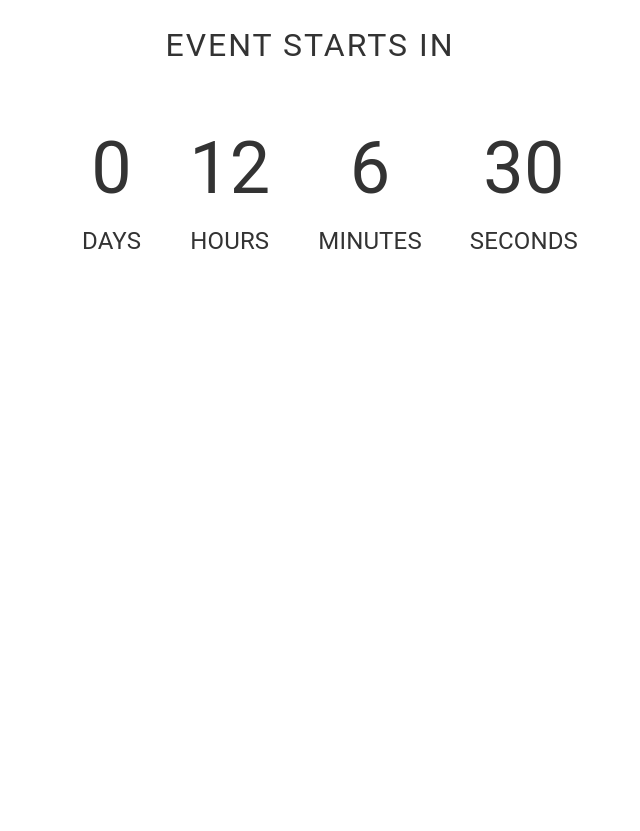
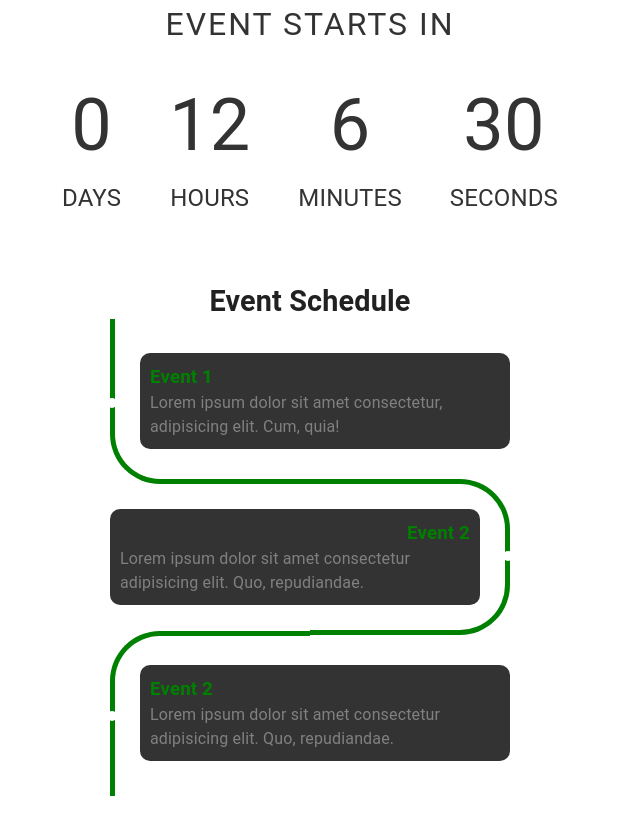
Before and after one commit to HackSlashNITP/hacknitp5.0, a Next.js app: page /timeline in a window 1280 px wide. Shown: the whole page, without its empty margins (330-970 px from the left). Built offline with nearby package versions, Linux system fonts and the light colour scheme.

Commit message:
create timeline page and fixed two global.css issue

```diff
--- /dev/null
+++ b/components/scheduling.js
@@ -0,0 +1,37 @@
+import React from 'react'
+import styles from "../styles/scheduling.module.css"
+
+const Scheduling = () => {
+  return (
+    <section className={styles.main}>
+    <div className={styles.timeline}>
+        <div className={styles.heading}>Event Schedule</div>
+  <div className={styles.outer}>
+    <div className={styles.card}>
+      <div className={styles.info}>
+        <h3 className={styles.title}>Event 1</h3>
+        <p>Lorem ipsum dolor sit amet consectetur, adipisicing elit. Cum, quia! </p>
+      </div>
+    </div>
+
+    <div className={styles.card}>
+      <div className={styles.info}>
+        <h3 className={styles.title}>Event 2</h3>
+        <p>Lorem ipsum dolor sit amet consectetur adipisicing elit. Quo, repudiandae. </p>
+      </div>
+    </div>
+
+    <div className={styles.card}>
+      <div className={styles.info}>
+        <h3 className={styles.title}>Event 2</h3>
+        <p>Lorem ipsum dolor sit amet consectetur adipisicing elit. Quo, repudiandae. </p>
+      </div>
+    </div>
+
+  </div>
+</div>
+</section>
+  )
+}
+
+export default Scheduling
--- a/pages/_app.js
+++ b/pages/_app.js
@@ -5,7 +5,7 @@ import Script from "next/script";
 import { ThemeProvider, createTheme } from "@mui/material";
 import CssBaseline from "@mui/material/CssBaseline";
 
-import "./global.css";
+import '../styles/globals.css';
 
 export default function MyApp(props) {
   const { Component, pageProps } = props;
--- a/pages/global.css
+++ /dev/null
@@ -1,87 +0,0 @@
-@import url("https://fonts.googleapis.com/css2?family=Space+Grotesk:wght@400;500;700&display=swap");
-@import url("https://fonts.googleapis.com/css2?family=Noto+Sans:wght@400;600;700&display=swap");
-@import url("https://fonts.googleapis.com/css2?family=Poppins:wght@400;500;600&display=swap");
-@import url("https://fonts.googleapis.com/css2?family=Lato:wght@400&display=swap");
-@import url("https://fonts.googleapis.com/icon?family=Material+Icons");
-
-@tailwind base;
-@tailwind components;
-@tailwind utilities;
-
-body {
-  @apply leading-[normal] m-0;
-  height: 100vh;
-}
-
-@keyframes fade-in {
-  0% {
-    opacity: 0;
-  }
-  100% {
-    opacity: 1;
-  }
-}
-
-@keyframes fade-in-left {
-  0% {
-    transform: translateX(-50px);
-    opacity: 0;
-  }
-  100% {
-    transform: translateX(0);
-    opacity: 1;
-  }
-}
-
-@keyframes slide-in-top {
-  0% {
-    transform: translateY(-200px);
-    opacity: 0;
-  }
-  100% {
-    transform: translateY(0);
-    opacity: 1;
-  }
-}
-
-@keyframes slide-in-left {
-  0% {
-    transform: translateX(-200px);
-    opacity: 0;
-  }
-  100% {
-    transform: translateX(0);
-    opacity: 1;
-  }
-}
-
-@keyframes slide-in-right {
-  0% {
-    transform: translateX(200px);
-    opacity: 0;
-  }
-  100% {
-    transform: translateX(0);
-    opacity: 1;
-  }
-}
-
-@keyframes scale-up {
-  0% {
-    transform: scale(0.5);
-  }
-  100% {
-    transform: scale(1);
-  }
-}
-
-@keyframes roll-in-left {
-  0% {
-    transform: translateX(-50px) rotate(-540deg);
-    opacity: 0;
-  }
-  100% {
-    transform: translateX(0) rotate(0deg);
-    opacity: 1;
-  }
-}
--- a/pages/timeline.js
+++ b/pages/timeline.js
@@ -1,10 +1,13 @@
 import React from 'react'
 import DigitalCountdown from '../components/digitalCountdown'
+import Scheduling from '../components/scheduling'
+
 
 const timeline = () => {
   return (
     <div>
       <DigitalCountdown/>
+      <Scheduling/>
     </div>
   )
 }
--- a/styles/globals.css
+++ b/styles/globals.css
@@ -1,4 +1,4 @@
-@import url("https://fonts.googleapis.com/css2?family=Space+Grotesk:wght@400;500;700&display=swap");
+/* @import url("https://fonts.googleapis.com/css2?family=Space+Grotesk:wght@400;500;700&display=swap");
 @import url("https://fonts.googleapis.com/css2?family=Lato:wght@400&display=swap");
 @import url("https://fonts.googleapis.com/css2?family=Noto+Sans:wght@400;600;700&display=swap");
 @import url("https://fonts.googleapis.com/css2?family=Poppins:wght@400;500;600&display=swap");
@@ -7,6 +7,12 @@
 @tailwind base;
 @tailwind components;
 @tailwind utilities;
+
+
+* {
+  margin: 0;
+  padding: 0;
+}
 
 body {
   @apply leading-[normal] m-0;
@@ -64,4 +70,103 @@ body {
     transform: translateX(0) rotate(0deg);
     opacity: 1;
   }
+} */
+
+/* changes for timeline */
+
+/* handling two global colapse */
+
+@import url("https://fonts.googleapis.com/css2?family=Space+Grotesk:wght@400;500;700&display=swap");
+@import url("https://fonts.googleapis.com/css2?family=Noto+Sans:wght@400;600;700&display=swap");
+@import url("https://fonts.googleapis.com/css2?family=Poppins:wght@400;500;600&display=swap");
+@import url("https://fonts.googleapis.com/css2?family=Lato:wght@400&display=swap");
+@import url("https://fonts.googleapis.com/icon?family=Material+Icons");
+
+@tailwind base;
+@tailwind components;
+@tailwind utilities;
+
+
+
+body {
+  @apply leading-[normal] m-0;
+  height: 100vh;
 }
+
+@keyframes fade-in {
+  0% {
+    opacity: 0;
+  }
+  100% {
+    opacity: 1;
+  }
+}
+
+@keyframes fade-in-left {
+  0% {
+    transform: translateX(-50px);
+    opacity: 0;
+  }
+  100% {
+    transform: translateX(0);
+    opacity: 1;
+  }
+}
+
+@keyframes slide-in-top {
+  0% {
+    transform: translateY(-200px);
+    opacity: 0;
+  }
+  100% {
+    transform: translateY(0);
+    opacity: 1;
+  }
+}
+
+@keyframes slide-in-left {
+  0% {
+    transform: translateX(-200px);
+    opacity: 0;
+  }
+  100% {
+    transform: translateX(0);
+    opacity: 1;
+  }
+}
+
+@keyframes slide-in-right {
+  0% {
+    transform: translateX(200px);
+    opacity: 0;
+  }
+  100% {
+    transform: translateX(0);
+    opacity: 1;
+  }
+}
+
+@keyframes scale-up {
+  0% {
+    transform: scale(0.5);
+  }
+  100% {
+    transform: scale(1);
+  }
+}
+
+@keyframes roll-in-left {
+  0% {
+    transform: translateX(-50px) rotate(-540deg);
+    opacity: 0;
+  }
+  100% {
+    transform: translateX(0) rotate(0deg);
+    opacity: 1;
+  }
+}
+
+*{
+  padding:0;
+  margin:0;
+}
--- /dev/null
+++ b/styles/scheduling.module.css
@@ -0,0 +1,129 @@
+
+
+  /* * {
+    margin: 0;
+    padding: 0;
+  }*/
+
+  .heading{
+    text-align: center;
+    font-size: 180%;
+    font-weight: bold;
+  }
+  .main {
+    display: flex;
+    justify-content: center;
+    margin: 0;
+    padding: 0;
+  }
+
+  /* Timeline Container */
+  .timeline {
+    background: var(--primary-color);
+    margin: 20px auto;
+    padding: 20px;
+  }
+
+  /* Card container */
+  .card {
+    position: relative;
+    max-width: 400px;
+     margin: 0;
+    padding: 0;
+  }
+
+  /* setting padding based on even or odd */
+  .card:nth-child(odd) {
+    padding: 30px 0 30px 30px;
+
+  }
+  .card:nth-child(even) {
+    padding: 30px 30px 30px 0;
+  }
+  /* Global ::before */
+  .card::before {
+    content: "";
+    position: absolute;
+    width: 50%;
+    border: solid green;
+  }
+
+  /* Setting the border of top, bottom, left */
+  .card:nth-child(odd)::before {
+    left: 0px;
+    top: -4.5px;
+    bottom: -4.5px;
+    border-width: 5px 0 5px 5px;
+    border-radius: 50px 0 0 50px;
+  }
+
+  /* Setting the border of top, bottom, right */
+  .card:nth-child(even)::before {
+    right: 0;
+    top: 0;
+    bottom: 0;
+    border-width: 5px 5px 5px 0;
+    border-radius: 0 50px 50px 0;
+  }
+
+  /* Removing the border if it is the first card */
+  .card:first-child::before {
+    border-top: 0;
+    border-top-left-radius: 0;
+  }
+
+  /* Removing the border if it is the last card  and it's odd */
+  .card:last-child:nth-child(odd)::before {
+    border-bottom: 0;
+    border-bottom-left-radius: 0;
+  }
+
+  /* Removing the border if it is the last card  and it's even */
+  .card:last-child:nth-child(even)::before {
+    border-bottom: 0;
+    border-bottom-right-radius: 0;
+  }
+
+  /* Information about the timeline */
+  .info {
+    display: flex;
+    flex-direction: column;
+    background: #333;
+    color: gray;
+    border-radius: 10px;
+    padding: 10px;
+  }
+
+  /* Title of the card */
+  .title {
+    color: green;
+    position: relative;
+  }
+
+  /* Timeline dot  */
+  .title::before {
+    content: "";
+    position: absolute;
+    width: 10px;
+    height: 10px;
+    background: white;
+    border-radius: 999px;
+    border: 3px solid white;
+  }
+
+  /* text right if the card is even  */
+  .card:nth-child(even) > .info > .title {
+    text-align: right;
+  }
+
+  /* setting dot to the left if the card is odd */
+  .card:nth-child(odd) > .info > .title::before {
+    left: -43px;
+    top:2.2rem;
+  }
+
+  /* setting dot to the right if the card is odd */
+  .card:nth-child(even) > .info > .title::before {
+    right: -43px;
+    top:2rem;
+  }
```
